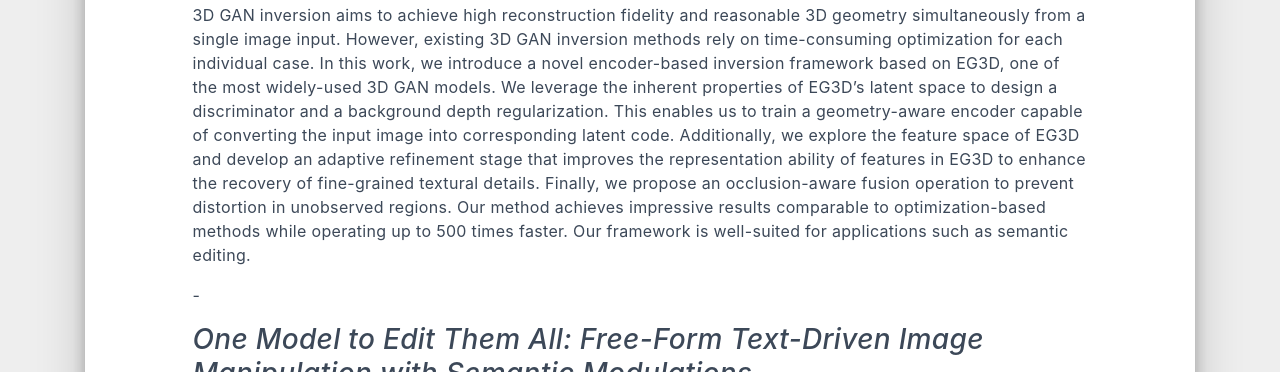
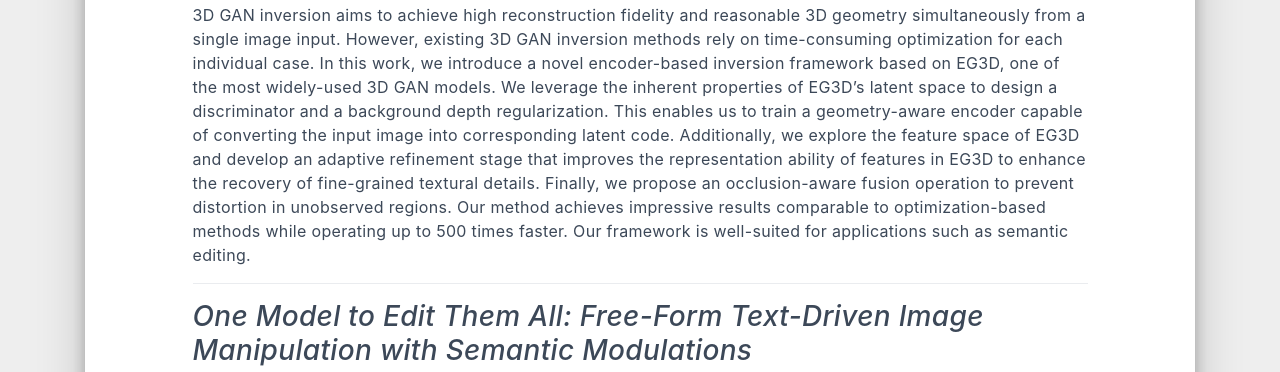
Before and after one commit to kristen-rang/kristen-rang.github.io, a plain HTML site: page Research/index.html in a window 1280 px wide. Shown: the part 919-1291 px from the top of the page. Drawn offline with nearby package versions, Linux system fonts and the light colour scheme; some packages are replaced by stand-ins of ours; a script that the page names is missing; a small style sheet from the web is missing.

Commit message:
Site updated: 2023-07-22 01:47:30

```diff
--- a/Research/index.html
+++ b/Research/index.html
@@ -30,7 +30,7 @@
 <meta property="og:image" content="http://example.com/img/lib/hfflow.jpg">
 <meta property="og:image" content="http://example.com/img/lib/SJLT.jpg">
 <meta property="article:published_time" content="2022-11-26T03:55:20.000Z">
-<meta property="article:modified_time" content="2023-07-21T17:41:18.623Z">
+<meta property="article:modified_time" content="2023-07-21T17:47:23.733Z">
 <meta property="article:author" content="John Doe">
 <meta name="twitter:card" content="summary_large_image">
 <meta name="twitter:image" content="http://example.com/img/lib/GOAE.jpg">
@@ -203,7 +203,7 @@
   <h3 id="Make-Encoder-Great-Again-in-3D-GAN-Inversion-through-Geometry-and-Occlusion-Aware-Encoding"><a href="#Make-Encoder-Great-Again-in-3D-GAN-Inversion-through-Geometry-and-Occlusion-Aware-Encoding" class="headerlink" title="Make Encoder Great Again in 3D GAN Inversion through Geometry and Occlusion-Aware Encoding"></a><a target="_blank" rel="noopener" href="https://eg3d-goae.github.io/">Make Encoder Great Again in 3D GAN Inversion through Geometry and Occlusion-Aware Encoding</a></h3><p>Ziyang Yuan*,<strong>Yiming Zhu</strong>*, Yu Li, Hongyu Liu, Chun Yuan <strong>ICCV2023</strong></p>
 <p><img src="/img/lib/GOAE.jpg" srcset="/img/loading.gif" lazyload alt="GOAE"></p>
 <p>3D GAN inversion aims to achieve high reconstruction fidelity and reasonable 3D geometry simultaneously from a single image input. However, existing 3D GAN inversion methods rely on time-consuming optimization for each individual case. In this work, we introduce a novel encoder-based inversion framework based on EG3D, one of the most widely-used 3D GAN models. We leverage the inherent properties of EG3D’s latent space to design a discriminator and a background depth regularization. This enables us to train a geometry-aware encoder capable of converting the input image into corresponding latent code. Additionally, we explore the feature space of EG3D and develop an adaptive refinement stage that improves the representation ability of features in EG3D to enhance the recovery of fine-grained textural details. Finally, we propose an occlusion-aware fusion operation to prevent distortion in unobserved regions. Our method achieves impressive results comparable to optimization-based methods while operating up to 500 times faster. Our framework is well-suited for applications such as semantic editing.</p>
-<p>- </p>
+<hr>
 <h3 id="One-Model-to-Edit-Them-All-Free-Form-Text-Driven-Image-Manipulation-with-Semantic-Modulations"><a href="#One-Model-to-Edit-Them-All-Free-Form-Text-Driven-Image-Manipulation-with-Semantic-Modulations" class="headerlink" title="One Model to Edit Them All: Free-Form Text-Driven Image Manipulation with Semantic Modulations "></a><a target="_blank" rel="noopener" href="http://arxiv.org/abs/2210.07883"><em>One Model to Edit Them All: Free-Form Text-Driven Image Manipulation with Semantic Modulations</em> </a></h3><p> <strong>Yiming Zhu</strong><em>, Hongyu Liu</em>, Yibing Song, Ziyang Yuan, Xintong Han, Chun Yuan, Qifeng Chen, and Jue Wang  Advances in Neural Information Processing Systems  <strong>NeurIPS 2022 (Spotlight)</strong></p>
 <p><img src="/img/lib/ffclip.jpg" srcset="/img/loading.gif" lazyload alt="ffclip"></p>
 <p>Free-form text prompts allow users to describe their intentions during image manipulation conveniently. Based on the visual latent space of StyleGAN[21] and text embedding space of CLIP[34], studies focus on how to map these two latent spaces for text-driven attribute manipulations. Currently, the latent mapping between these two spaces is empirically designed and confines that each manipulation model can only handle one fixed text prompt. In this paper, we propose a method named Free-Form CLIP (FFCLIP), aiming to establish an automatic latent mapping so that one manipulation model handles free-form text prompts. Our FFCLIP has a cross-modality semantic modulation module containing semantic alignment and injection. The semantic alignment performs the automatic latent mapping via linear transformations with a cross attention mechanism. After alignment, we inject semantics from text prompt embeddings to the StyleGAN latent space. For one type of image (e.g., human portrait), one FFCLIP model can be learned to handle free-form text prompts. Meanwhile, we observe that although each training text prompt only contains a single semantic meaning, FFCLIP can leverage text prompts with multiple semantic meanings for image manipulation. In the experiments, we evaluate FFCLIP on three types of images (i.e., ‘human portraits’, ‘cars’, and ‘churches’). Both visual and numerical results show that FFCLIP effectively produces semantically accurate and visually realistic images.</p>
```
